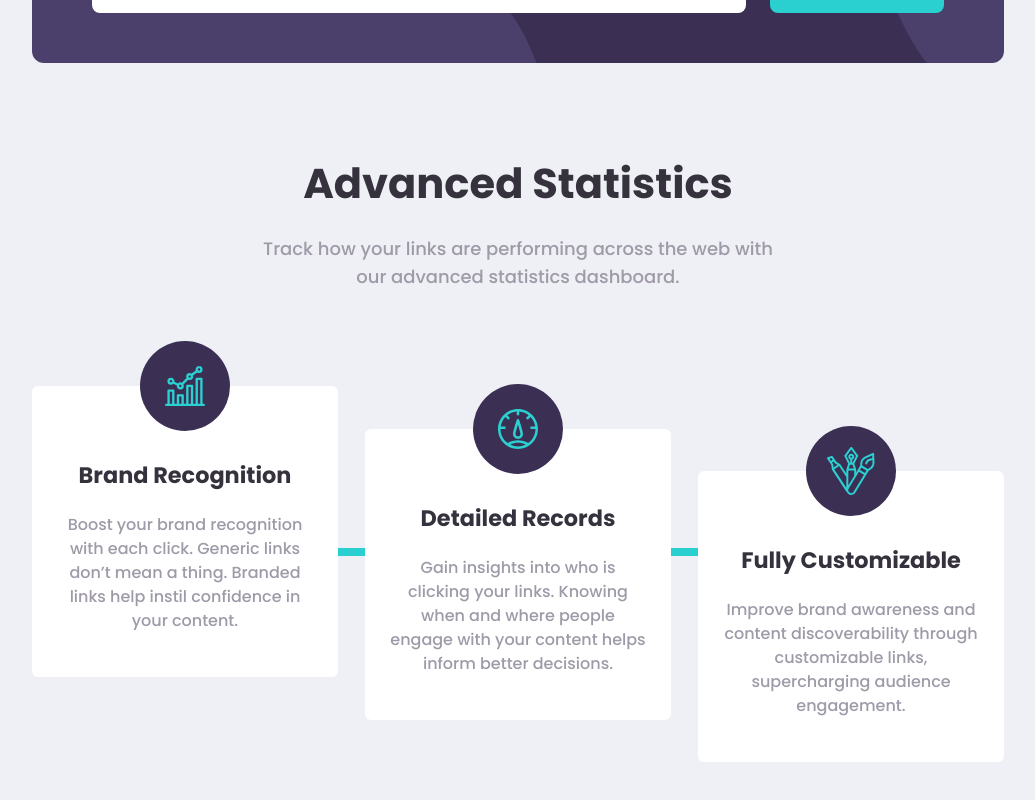
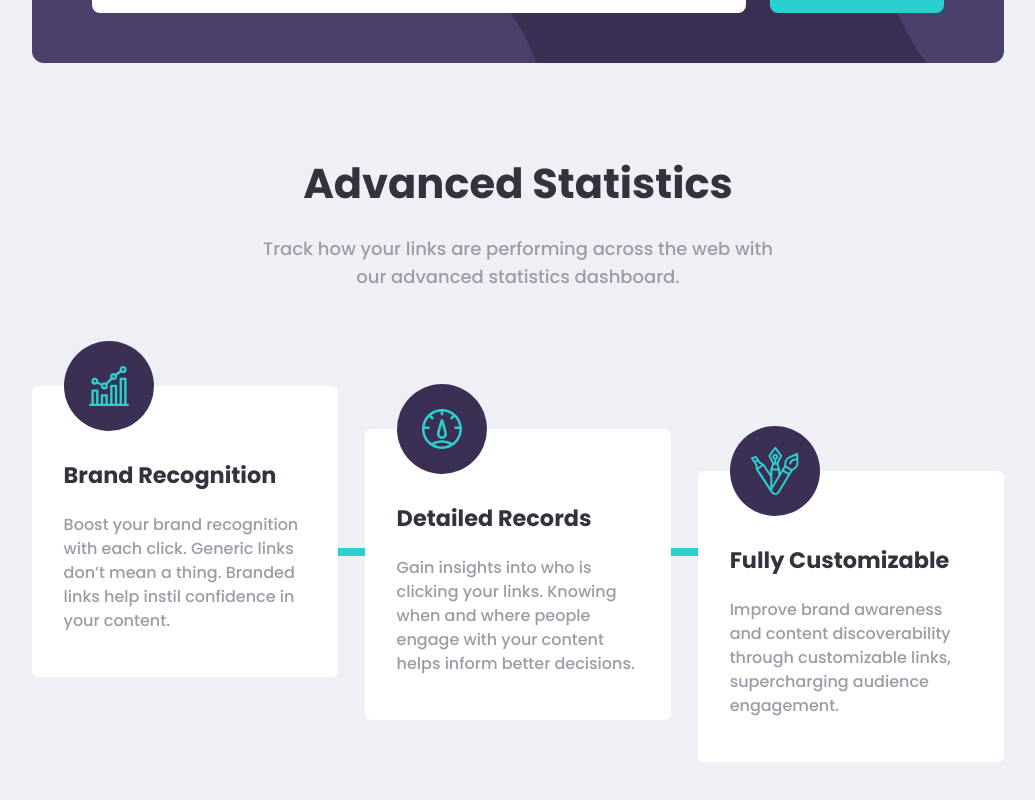
Before and after one commit to AlbertoLed/URL-shortening-API-landing-page, a React (Vite) app: page / in a window 1280 px wide. Shown: the part 857-1657 px from the top of the page, without its empty margins (122-1157 px from the left). Built offline with nearby package versions, Linux system fonts and the light colour scheme.

Commit message:
Add styles in Feature component in large screens

```diff
--- a/src/components/Feature.jsx
+++ b/src/components/Feature.jsx
@@ -1,11 +1,11 @@
 function Feature({title, text, image, className}) {
     return(
         <div className={`grid grid-cols-1 grid-rows-1 justify-items-center ${className}`}>
-            <div className="col-span-full row-span-full bg-white rounded-md px-6 pb-11 pt-[73px] mt-[45px]">
-                <h3 className="text-blue font-bold text-2xl text-center">{title}</h3>
-                <p className="text-violet-100 text-center mt-5 leading-6">{text}</p>
+            <div className="col-span-full row-span-full bg-white rounded-md px-6 pb-11 pt-[73px] mt-[45px] lg:px-8">
+                <h3 className="text-blue font-bold text-2xl text-center lg:text-left">{title}</h3>
+                <p className="text-violet-100 text-center mt-5 leading-6 lg:text-left">{text}</p>
             </div>
-            <div className="col-span-full row-span-full bg-violet-200 h-[90px] w-[90px] rounded-full flex items-center justify-center">
+            <div className="col-span-full row-span-full bg-violet-200 h-[90px] w-[90px] rounded-full flex items-center justify-center lg:justify-self-start lg:mx-8">
                 <img src={image} alt="icon" />
             </div>
         </div>
```
